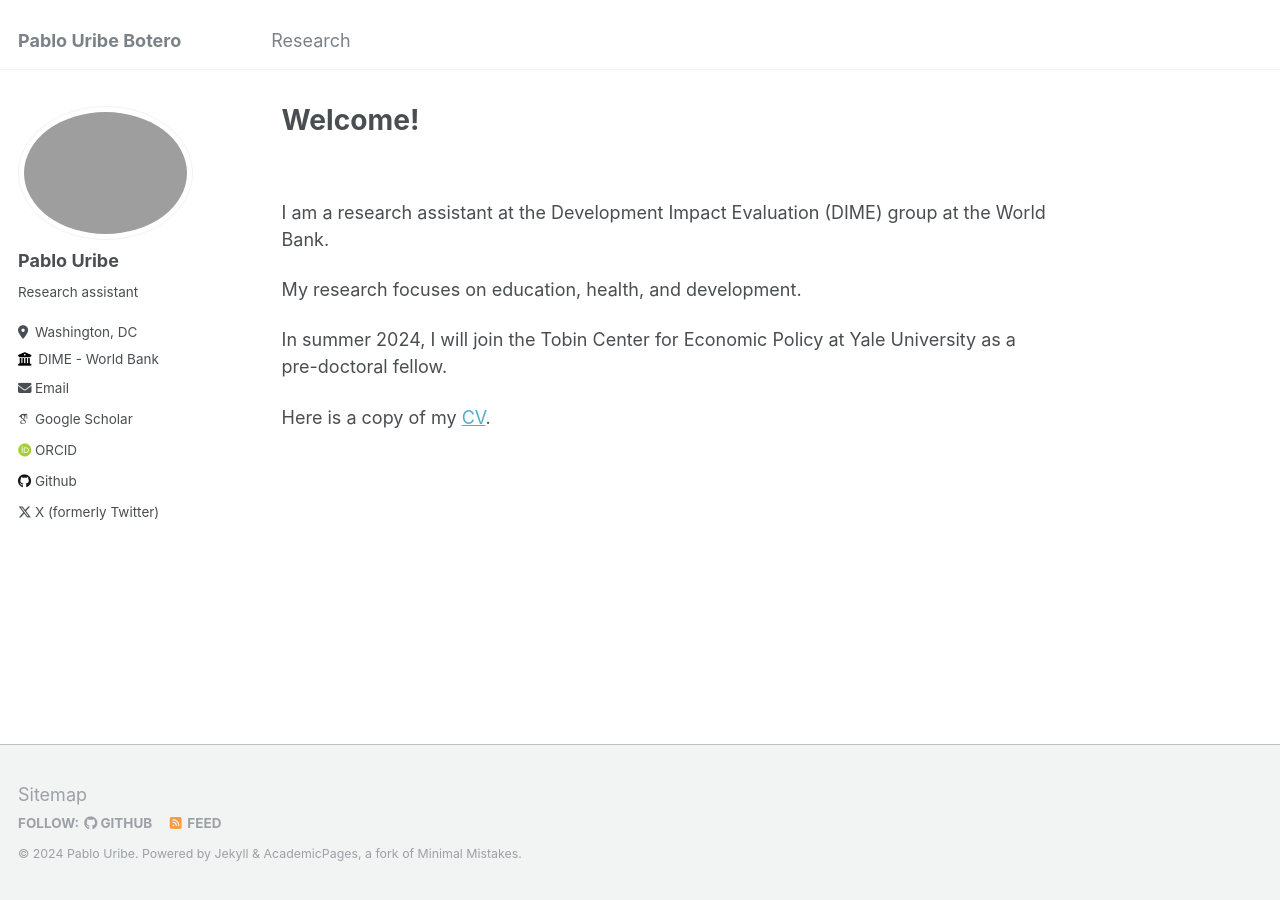
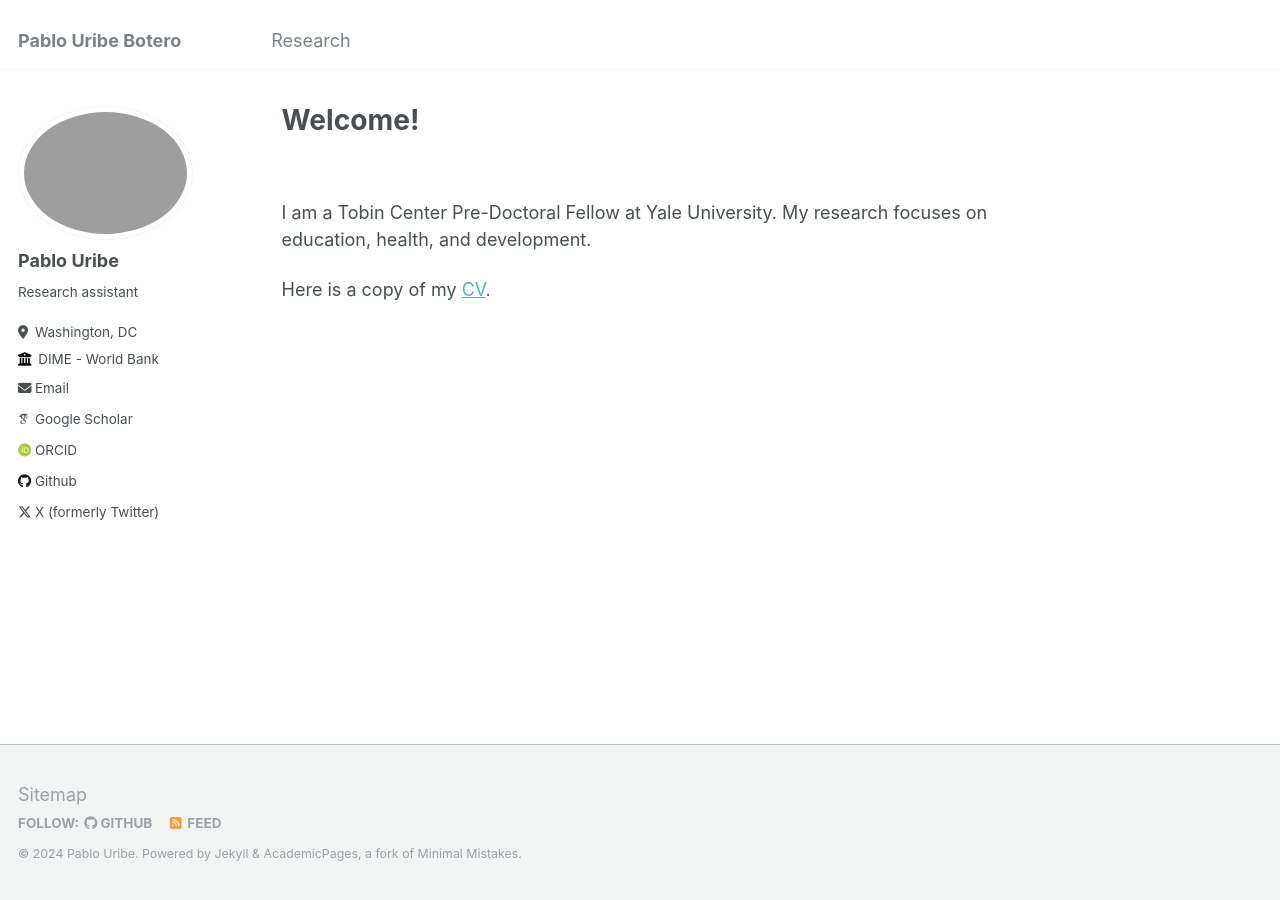
Before and after one commit to PabloUribeB/PabloUribeB.github.io, a Jekyll site: the page built from _pages/about.md, in a window 1280 px wide. Built offline with Jekyll 4.4.1, drawn with Linux system fonts in a browser that asks for light colours; some web fonts are replaced.

Commit message:
Update about.md

```diff
--- a/_pages/about.md
+++ b/_pages/about.md
@@ -9,10 +9,6 @@ redirect_from:
 
 &nbsp;
 
-I am a research assistant at the Development Impact Evaluation (DIME) group at the World Bank.
-
-My research focuses on education, health, and development.
-
-In summer 2024, I will join the Tobin Center for Economic Policy at Yale University as a pre-doctoral fellow.
+I am a Tobin Center Pre-Doctoral Fellow at Yale University. My research focuses on education, health, and development.
 
 Here is a copy of my [CV](/files/CV_PabloUribe.pdf).
```
